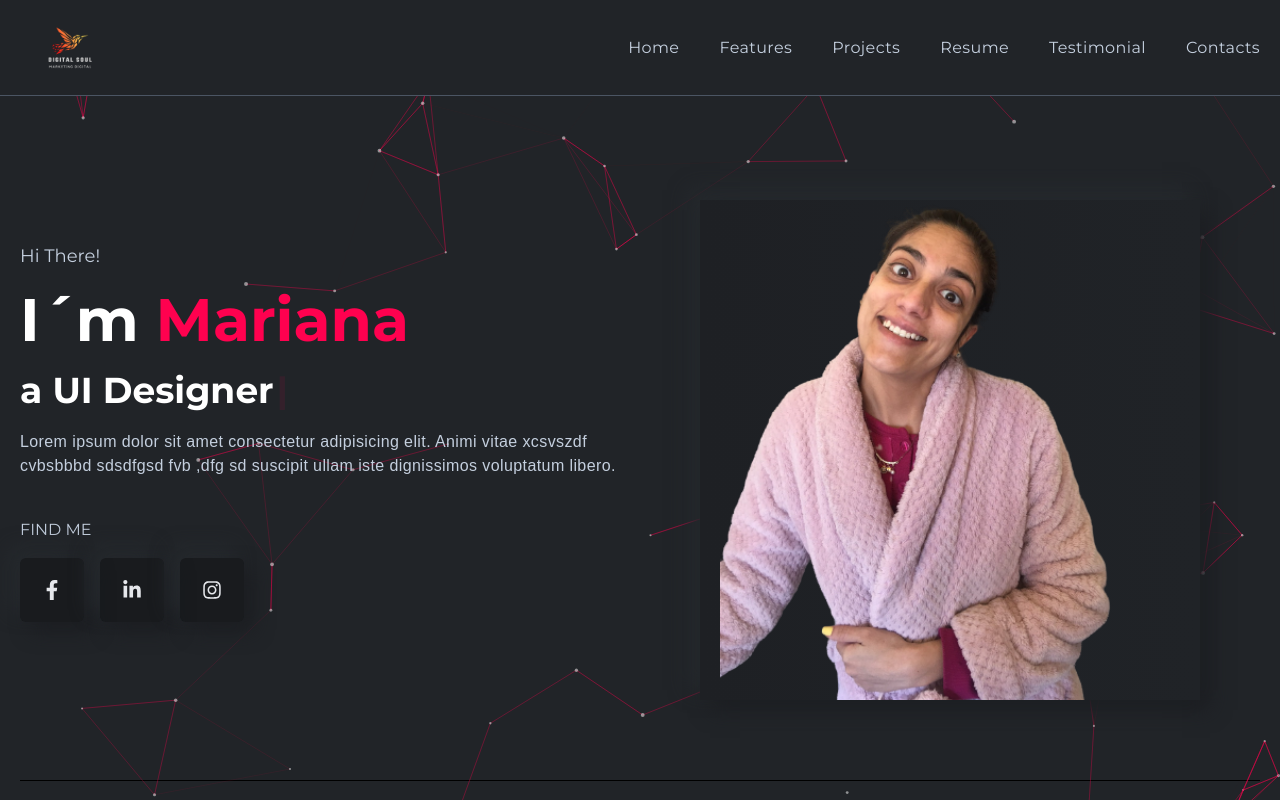
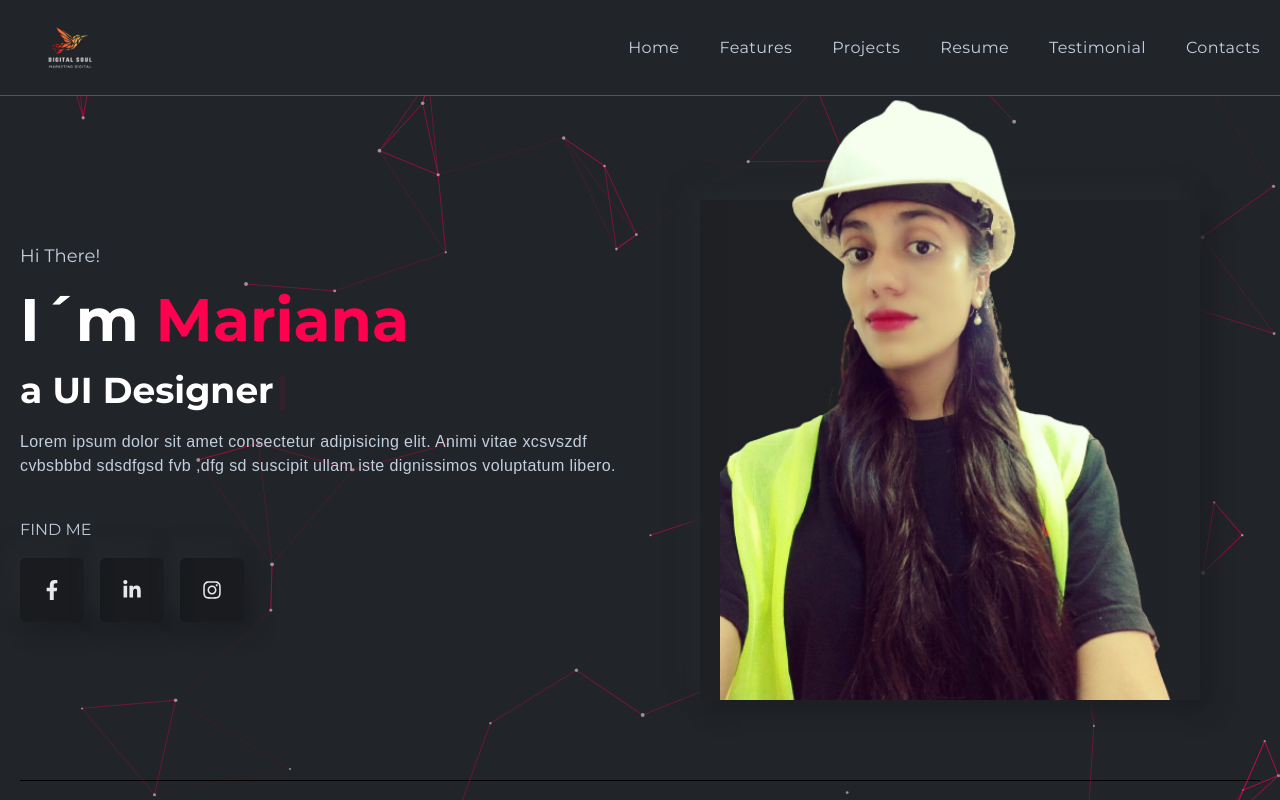
Before and after one commit to ricardoalexandrepereira/portefolio_mariana, a React (Create React App) app: page / in a window 1280 px wide. Shown: the top 800 px of the page. Built offline with nearby package versions, Linux system fonts and the light colour scheme; a web font is replaced by a local one.

Commit message:
new foto

```diff
--- a/src/assets/index.js
+++ b/src/assets/index.js
@@ -1,17 +1,17 @@
 import Logo from './images/Logo.png';
-import Mari from './images/mari.png';
 import ProjectOne from './images/projects/ProjectOne.png'
 import marimari from './images/testimonial/marimari.jpg'
 import mee from './images/testimonial/mee.jpg'
 import quote from './images/testimonial/quote.png'
 import contact from './images/contact/contact.jpg'
+import mariana from './images/mariana11.png'
 
 export {
     Logo,
-    Mari,
     ProjectOne,
     marimari,
     mee,
     quote,
-    contact
+    contact,
+    mariana
 };
--- a/src/components/banner/Banner.js
+++ b/src/components/banner/Banner.js
@@ -1,7 +1,7 @@
 import React from 'react';
 import { useTypewriter, Cursor } from 'react-simple-typewriter';
 import { FaFacebookF, FaLinkedinIn, FaInstagram } from "react-icons/fa";
-import {Mari} from '../../assets/index';
+import {mariana} from '../../assets/index';
 import { motion } from "framer-motion"
 import { useCallback } from "react";
 import Particles from "react-tsparticles";
@@ -204,7 +204,7 @@ const particlesLoaded = useCallback(async container => {
     }}
     className='w-full lgl:w-1/2 flex justify-center items-center relative'>
 
-      <img className='w-[300px] h-[400px] lgl:w-[460px] lgl:h-[600px] z-10' src={Mari} alt="mari" />
+      <img className='w-[300px] h-[400px] lgl:w-[460px] lgl:h-[600px] z-10' src={mariana} alt="mari" />
       <div className='absolute w-[350px] bottom-0 h-[300px] lgl:w-[500px] lgl:h-[500px] bg-gradient-to-r from-[#1e2024] to-[#202327] shadow-shadowOne
       flex justify-center align-center'></div>
     </motion.div>
```
Also changed, not shown: src/assets/images/mariana11.png (added).
